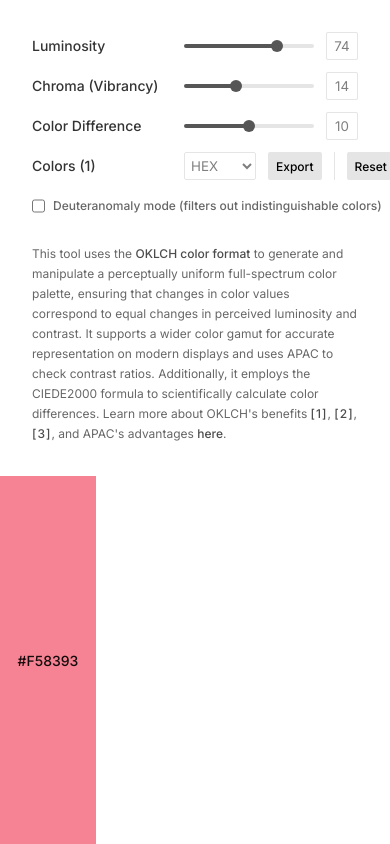
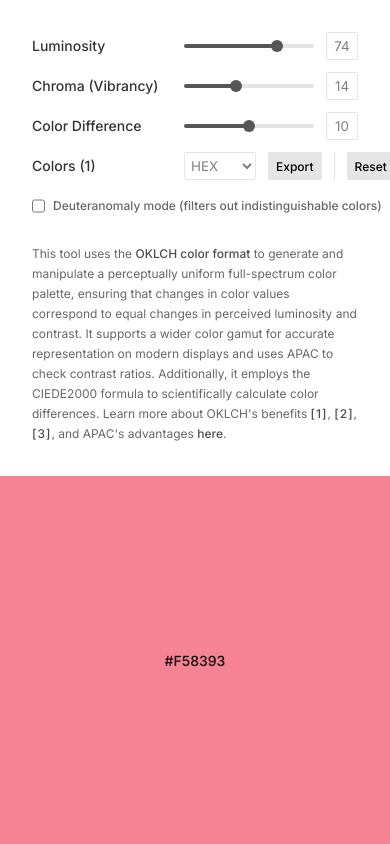
Before and after one commit to mrrocks/colors, a website with bundled scripts: page public/index.html in a window 390 px wide. Built offline with nearby package versions, Linux system fonts and the light colour scheme; what apca-w3, d3-color-difference would draw is missing.

Commit message:
Improve color grid responsiveness and alignment

```diff
--- a/public/main.css
+++ b/public/main.css
@@ -49,7 +49,7 @@ input[type='range']:focus::-webkit-slider-thumb {
 
 #colorGrid {
   display: grid;
-  grid-template-columns: repeat(auto-fill, minmax(min(100%, 92px), 1fr));
+  grid-template-columns: repeat(auto-fit, minmax(min(100%, 92px), 1fr));
   gap: 2px;
   overflow: auto;
   flex-grow: 1;
@@ -59,7 +59,6 @@ input[type='range']:focus::-webkit-slider-thumb {
   display: flex;
   justify-content: center;
   align-items: center;
-  text-align: center;
   width: 100%;
   text-transform: uppercase;
   font-weight: 500;
```
